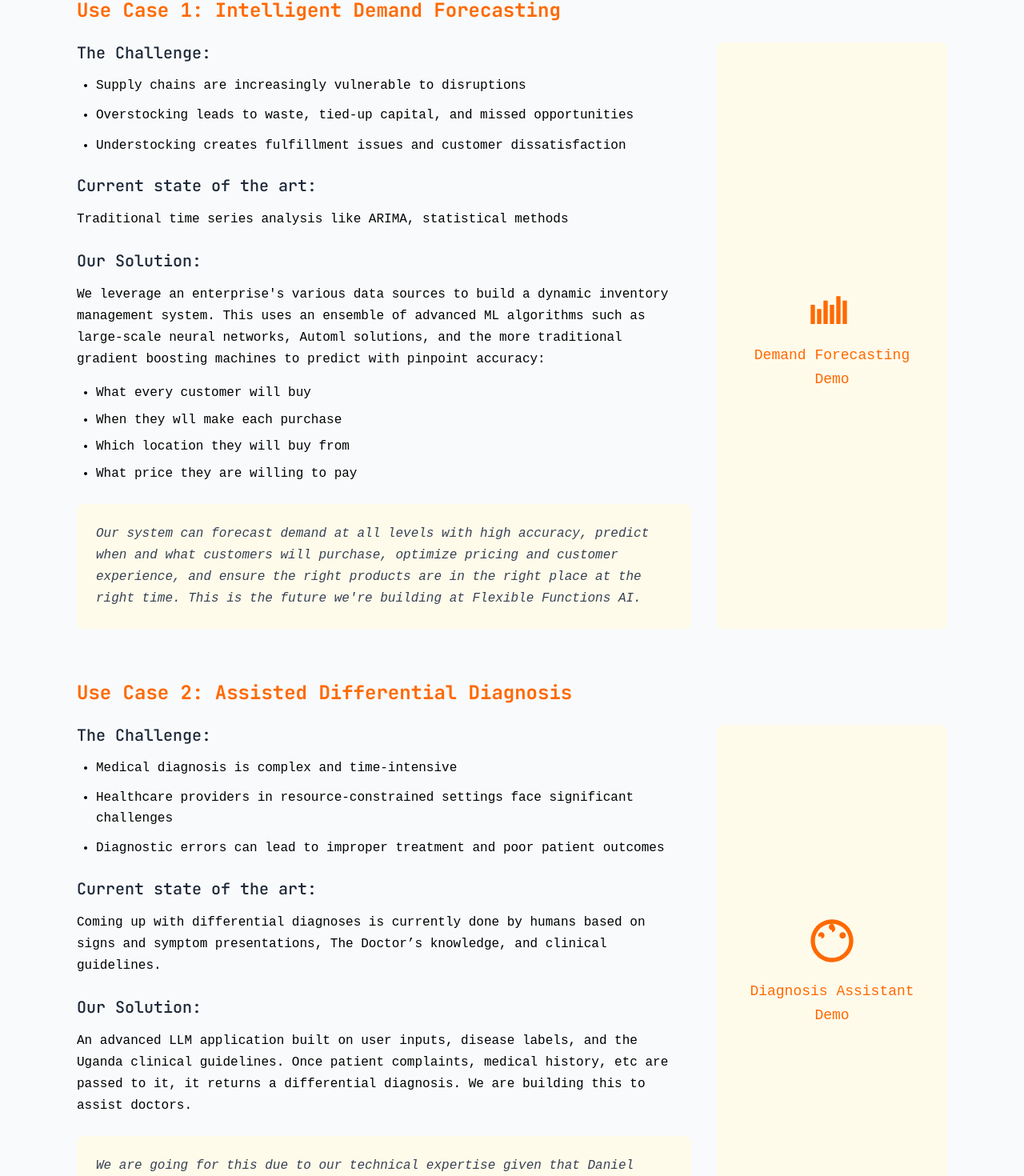
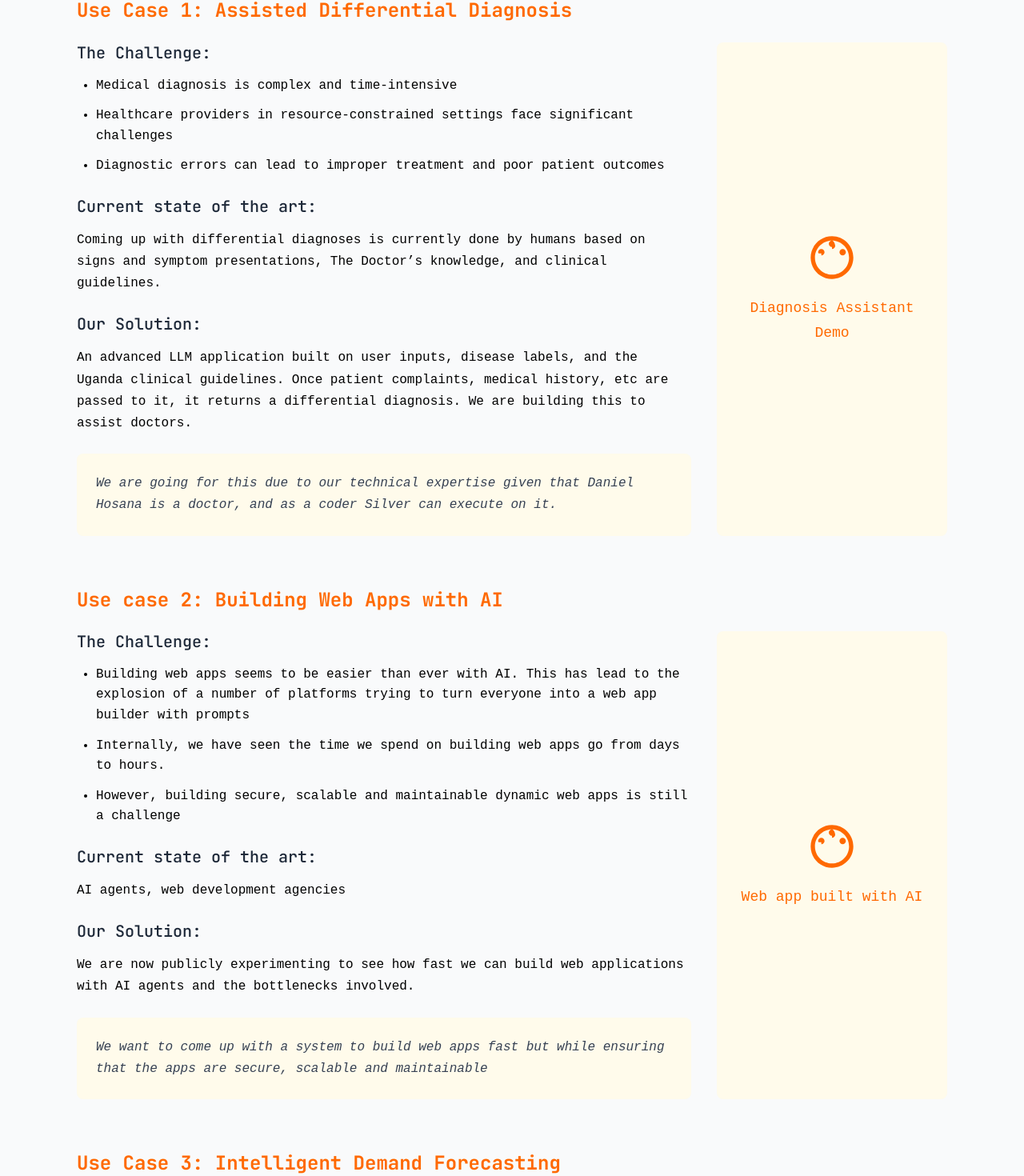
Before and after one commit to rubanzasilva/ff-web-claude, a Next.js app: page / in a window 1280 px wide. Shown: the part 5192-6662 px from the top of the page at 80% size. Built offline with nearby package versions, Linux system fonts and the light colour scheme.

Commit message:
adding web development section

```diff
--- a/src/components/UseCases.tsx
+++ b/src/components/UseCases.tsx
@@ -78,7 +78,89 @@ const UseCases: FC = () => {
         <h2 className="text-4xl font-bold text-orange-500 mb-12">Use Cases</h2>
 
         <UseCase
-          title="Use Case 1: Intelligent Demand Forecasting"
+          title="Use Case 1: Assisted Differential Diagnosis"
+          challenges={[
+            "Medical diagnosis is complex and time-intensive",
+            "Healthcare providers in resource-constrained settings face significant challenges",
+            "Diagnostic errors can lead to improper treatment and poor patient outcomes",
+          ]}
+          currentSolution={
+            <>
+              <p className="mb-4">
+              Coming up with differential diagnoses is currently done by humans
+              based on signs and symptom presentations, The Doctor’s knowledge, and clinical guidelines.
+              </p>
+
+
+            </>
+          }
+          ourSolution={
+            <>
+              <p className="mb-4">
+              An advanced LLM application built on user inputs, disease labels, and the Uganda clinical guidelines.
+              Once patient complaints, medical history, etc are passed to it, it returns a differential diagnosis. We are building this to assist doctors.
+              </p>
+              {/*
+              <p className="mb-4">
+                <strong>Technical Approach:</strong>
+              </p>
+
+              <ul className="list-disc pl-6 space-y-2">
+                <li>Start with large pre-trained language models</li>
+                <li>Train on extensive medical corpus</li>
+                <li>Fine-tune specifically on patient input patterns</li>
+                <li>Integrate Uganda clinical guidelines and disease correlations</li>
+                <li>Optimize for accuracy with minimal computational resources</li>
+              </ul>
+              */}
+            </>
+          }
+          quote="We are going for this due to our technical expertise given that Daniel Hosana is a doctor, and as a coder Silver can execute on it."
+          demoTitle="Diagnosis Assistant Demo"
+        />
+
+        <UseCase
+          title="Use case 2: Building Web Apps with AI"
+          challenges={[
+            "Building web apps seems to be easier than ever with AI. This has lead to the explosion of a number of platforms trying to turn everyone into a web app builder with prompts",
+            "Internally, we have seen the time we spend on building web apps go from days to hours. ",
+            "However, building secure, scalable and maintainable dynamic web apps is still a challenge"
+          ]}
+          currentSolution={
+            <>
+              <p className="mb-4">AI agents, web development agencies
+
+              </p>
+
+
+            </>
+          }
+          ourSolution={
+            <>
+              <p className="mb-4">
+
+We are now publicly experimenting to see how fast we can build web applications with AI agents and the bottlenecks involved.
+
+
+              </p>
+
+              {/*
+              <p>
+                Our system can forecast demand at all levels with high accuracy, predict when and what
+                customers will purchase, optimize pricing and customer experience, and ensure the right
+                products are in the right place at the right time.
+              </p>
+              */}
+            </>
+          }
+          quote="We want to come up with a system to build web apps fast but while ensuring that the apps are secure, scalable and maintainable"
+          demoTitle="Web app built with AI"
+        />
+
+
+
+        <UseCase
+          title="Use Case 3: Intelligent Demand Forecasting"
           challenges={[
             "Supply chains are increasingly vulnerable to disruptions",
             "Overstocking leads to waste, tied-up capital, and missed opportunities",
@@ -122,47 +204,8 @@ const UseCases: FC = () => {
           demoTitle="Demand Forecasting Demo"
         />
 
-        <UseCase
-          title="Use Case 2: Assisted Differential Diagnosis"
-          challenges={[
-            "Medical diagnosis is complex and time-intensive",
-            "Healthcare providers in resource-constrained settings face significant challenges",
-            "Diagnostic errors can lead to improper treatment and poor patient outcomes",
-          ]}
-          currentSolution={
-            <>
-              <p className="mb-4">
-              Coming up with differential diagnoses is currently done by humans
-              based on signs and symptom presentations, The Doctor’s knowledge, and clinical guidelines.
-              </p>
 
 
-            </>
-          }
-          ourSolution={
-            <>
-              <p className="mb-4">
-              An advanced LLM application built on user inputs, disease labels, and the Uganda clinical guidelines.
-              Once patient complaints, medical history, etc are passed to it, it returns a differential diagnosis. We are building this to assist doctors.
-              </p>
-              {/*
-              <p className="mb-4">
-                <strong>Technical Approach:</strong>
-              </p>
-
-              <ul className="list-disc pl-6 space-y-2">
-                <li>Start with large pre-trained language models</li>
-                <li>Train on extensive medical corpus</li>
-                <li>Fine-tune specifically on patient input patterns</li>
-                <li>Integrate Uganda clinical guidelines and disease correlations</li>
-                <li>Optimize for accuracy with minimal computational resources</li>
-              </ul>
-              */}
-            </>
-          }
-          quote="We are going for this due to our technical expertise given that Daniel Hosana is a doctor, and as a coder Silver can execute on it."
-          demoTitle="Diagnosis Assistant Demo"
-        />
       </div>
     </section>
   );
```
